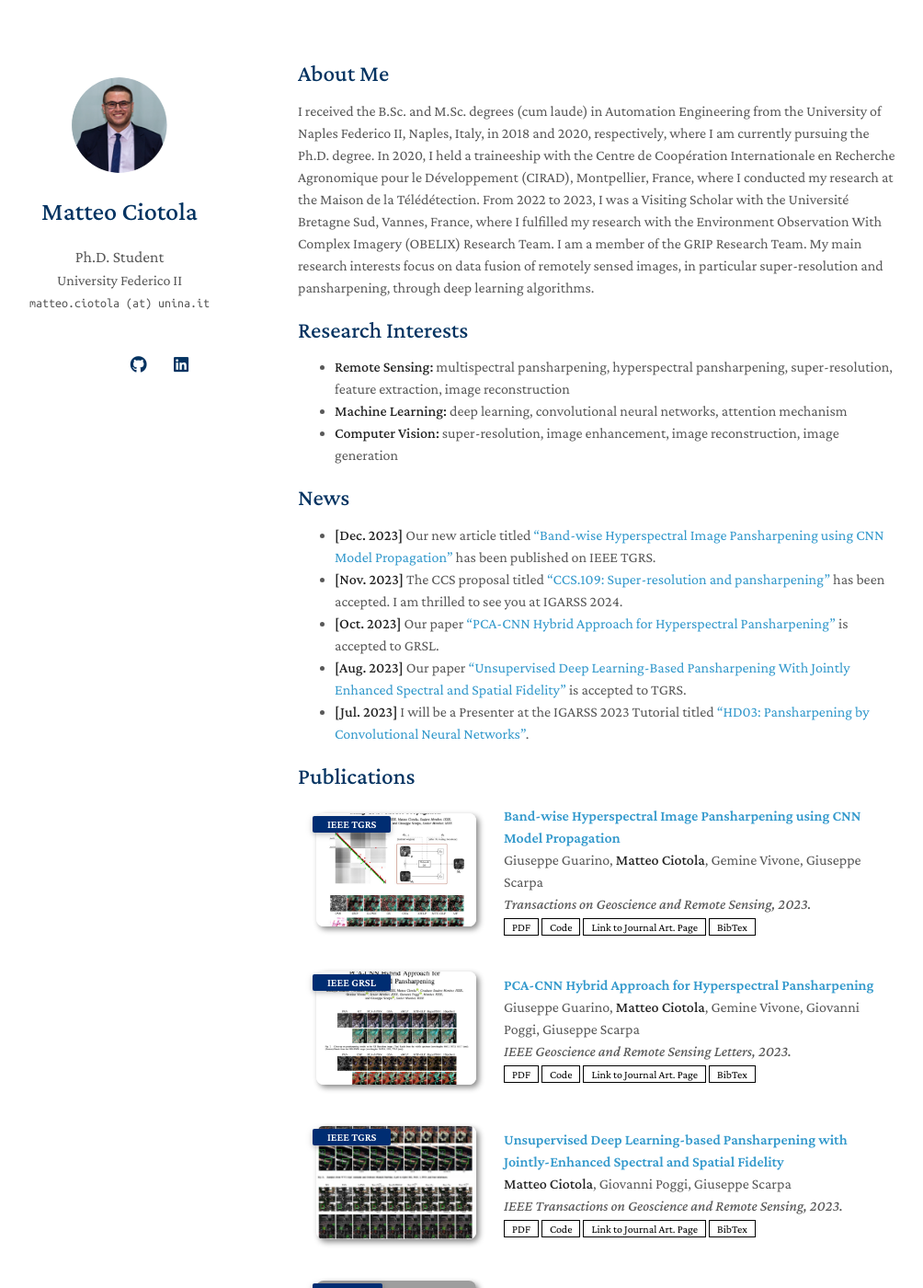
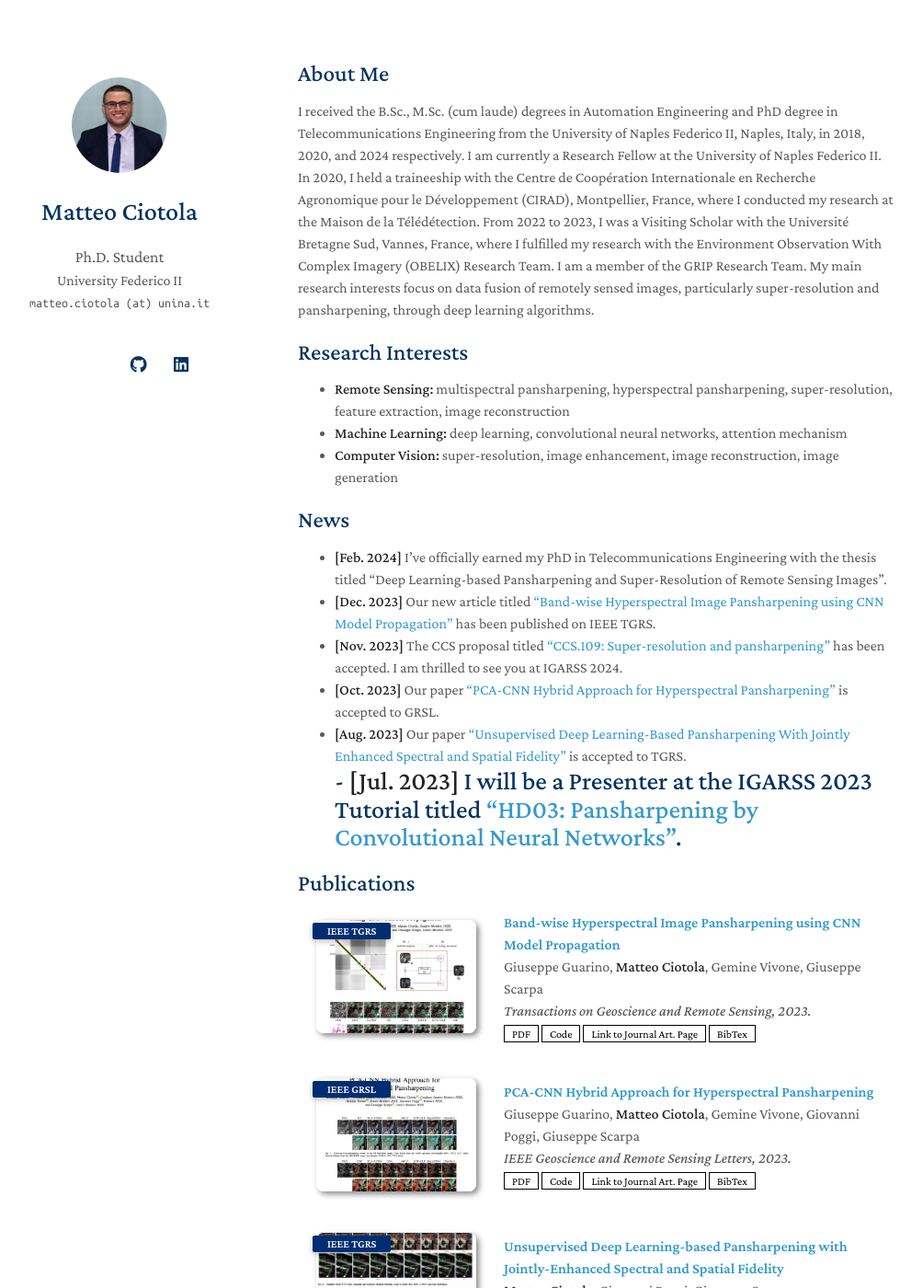
Before and after one commit to matciotola/matciotola.github.io, a Jekyll site: the page built from index.md, in a window 1280 px wide and 1400 px high. Shown: the whole window at 92% size, without its empty margins (146-1150 px from the left). Built offline with Jekyll 4.4.1, drawn with Linux system fonts in a browser that asks for light colours; nearby versions of some CDN libraries; a style sheet for code colours, icons or effects is not loaded; our own code applies the rules of GitHub Pages for plain Markdown files; grey boxes are pictures that could not be loaded.

Commit message:
update index.md

```diff
--- a/index.md
+++ b/index.md
@@ -4,7 +4,7 @@ layout: homepage
 
 ## About Me
 
-I received the B.Sc. and M.Sc. degrees (cum laude) in Automation Engineering from the University of Naples Federico II, Naples, Italy, in 2018 and 2020, respectively, where I am currently pursuing the Ph.D. degree. In 2020, I held a traineeship with the Centre de Coopération Internationale en Recherche Agronomique pour le Développement (CIRAD), Montpellier, France, where I conducted my research at the Maison de la Télédétection. From 2022 to 2023, I was a Visiting Scholar with the Université Bretagne Sud, Vannes, France, where I fulfilled my research with the Environment Observation With Complex Imagery (OBELIX) Research Team. I am a member of the GRIP Research Team. My main research interests focus on data fusion of remotely sensed images, in particular super-resolution and pansharpening, through deep learning algorithms.
+I received the B.Sc., M.Sc. (cum laude) degrees in Automation Engineering and PhD degree in Telecommunications Engineering from the University of Naples Federico II, Naples, Italy, in 2018, 2020, and 2024 respectively. I am currently a Research Fellow at the University of Naples Federico II. In 2020, I held a traineeship with the Centre de Coopération Internationale en Recherche Agronomique pour le Développement (CIRAD), Montpellier, France, where I conducted my research at the Maison de la Télédétection. From 2022 to 2023, I was a Visiting Scholar with the Université Bretagne Sud, Vannes, France, where I fulfilled my research with the Environment Observation With Complex Imagery (OBELIX) Research Team. I am a member of the GRIP Research Team. My main research interests focus on data fusion of remotely sensed images, particularly super-resolution and pansharpening, through deep learning algorithms.
 
 ## Research Interests
 
@@ -14,11 +14,12 @@ I received the B.Sc. and M.Sc. degrees (cum laude) in Automation Engineering fro
 
 
 ## News
+- **[Feb. 2024]** I've officially earned my PhD in Telecommunications Engineering with the thesis titled "Deep Learning-based Pansharpening and Super-Resolution of Remote Sensing Images".
 - **[Dec. 2023]** Our new article titled ["Band-wise Hyperspectral Image Pansharpening using CNN Model Propagation"](https://ieeexplore.ieee.org/document/10341305) has been published on IEEE TGRS.
 - **[Nov. 2023]** The CCS proposal titled ["CCS.109: Super-resolution and pansharpening"](https://www.2024.ieeeigarss.org/community_contributed_sessions.php) has been accepted. I am thrilled to see you at IGARSS 2024.
 - **[Oct. 2023]** Our paper ["PCA-CNN Hybrid Approach for Hyperspectral Pansharpening"](https://ieeexplore.ieee.org/abstract/document/10288481) is accepted to GRSL.
 - **[Aug. 2023]** Our paper ["Unsupervised Deep Learning-Based Pansharpening With Jointly Enhanced Spectral and Spatial Fidelity"](https://ieeexplore.ieee.org/abstract/document/10198408) is accepted to TGRS.
-- **[Jul. 2023]** I will be a Presenter at the IGARSS 2023 Tutorial titled ["HD03: Pansharpening by Convolutional Neural Networks"](https://2023.ieeeigarss.org/tutorials.php#tut107).
+# - **[Jul. 2023]** I will be a Presenter at the IGARSS 2023 Tutorial titled ["HD03: Pansharpening by Convolutional Neural Networks"](https://2023.ieeeigarss.org/tutorials.php#tut107).
 
 {% include_relative _includes/publications.md %}
 {% include_relative _includes/conferences.md %}
```
